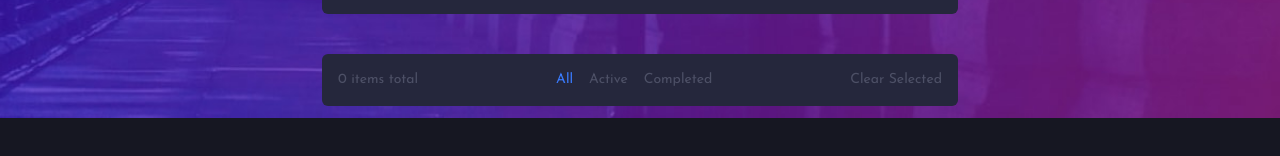
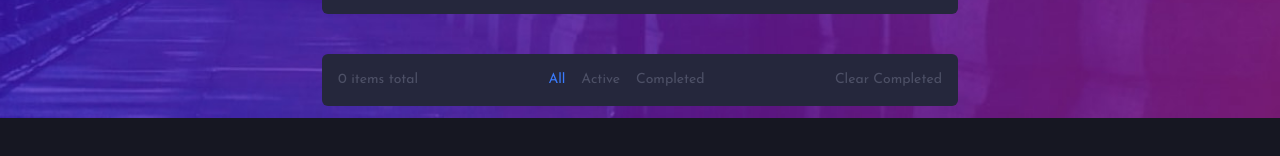
Before and after one commit to rodrigojesus7/todolist-app, a React (Vite) app: page / in a window 1280 px wide. Shown: the part 202-358 px from the top of the page. Built offline with nearby package versions, Linux system fonts and the light colour scheme.

Commit message:
feat: add functional clear completed task button

```diff
--- a/src/App.tsx
+++ b/src/App.tsx
@@ -60,6 +60,12 @@ function App() {
     return true
   })
 
+
+  const clearCompleted = () => {
+    setTodoList(prev => prev.filter(todo => !todo.completed))
+  }
+
+
   return (
 
     <TodoContainer>
@@ -72,8 +78,9 @@ function App() {
         todoList={filteredTodos}
         toggleTodoCompleted={toggleTodoCompleted}
         setFilter={setFilter}
+        filter={filter}
 
-        filter={filter}
+        clearCompleted={clearCompleted}
       ></TodoList>
 
     </TodoContainer>
--- a/src/components/TodoList/index.tsx
+++ b/src/components/TodoList/index.tsx
@@ -10,11 +10,13 @@ interface TodoListProps {
     todoList: Todo[],
     toggleTodoCompleted: (id: number) => void,
     setFilter: (filter: "all" | "active" | "completed") => void,
-    filter: "all" | "active" | "completed"
+    filter: "all" | "active" | "completed",
+
+    clearCompleted: () => void
 }
 
 
-const TodoList = ({ todoList, toggleTodoCompleted, setFilter, filter }: TodoListProps) => {
+const TodoList = ({ todoList, toggleTodoCompleted, setFilter, filter, clearCompleted }: TodoListProps) => {
 
     const { theme } = useContext(ThemeContext)
 
@@ -65,7 +67,9 @@ const TodoList = ({ todoList, toggleTodoCompleted, setFilter, filter }: TodoList
                                 className={`${filter === "completed" ? "text-bright-blue" : ""} cursor-pointer ${theme === "dark" ? "hover:text-neutral-light-grayish-blue-hover" : "hover:text-neutral-very-dark-grayish-blue"}`}>Completed</button>
                         </div>
 
-                        <button className={`cursor-pointer ${theme === "dark" ? "hover:text-neutral-light-grayish-blue-hover" : "hover:text-neutral-very-dark-grayish-blue"}`}>Clear Selected</button>
+                        <button
+                        onClick={clearCompleted}
+                        className={`cursor-pointer ${theme === "dark" ? "hover:text-neutral-light-grayish-blue-hover" : "hover:text-neutral-very-dark-grayish-blue"}`}>Clear Completed</button>
                     </div>
 
 
```
